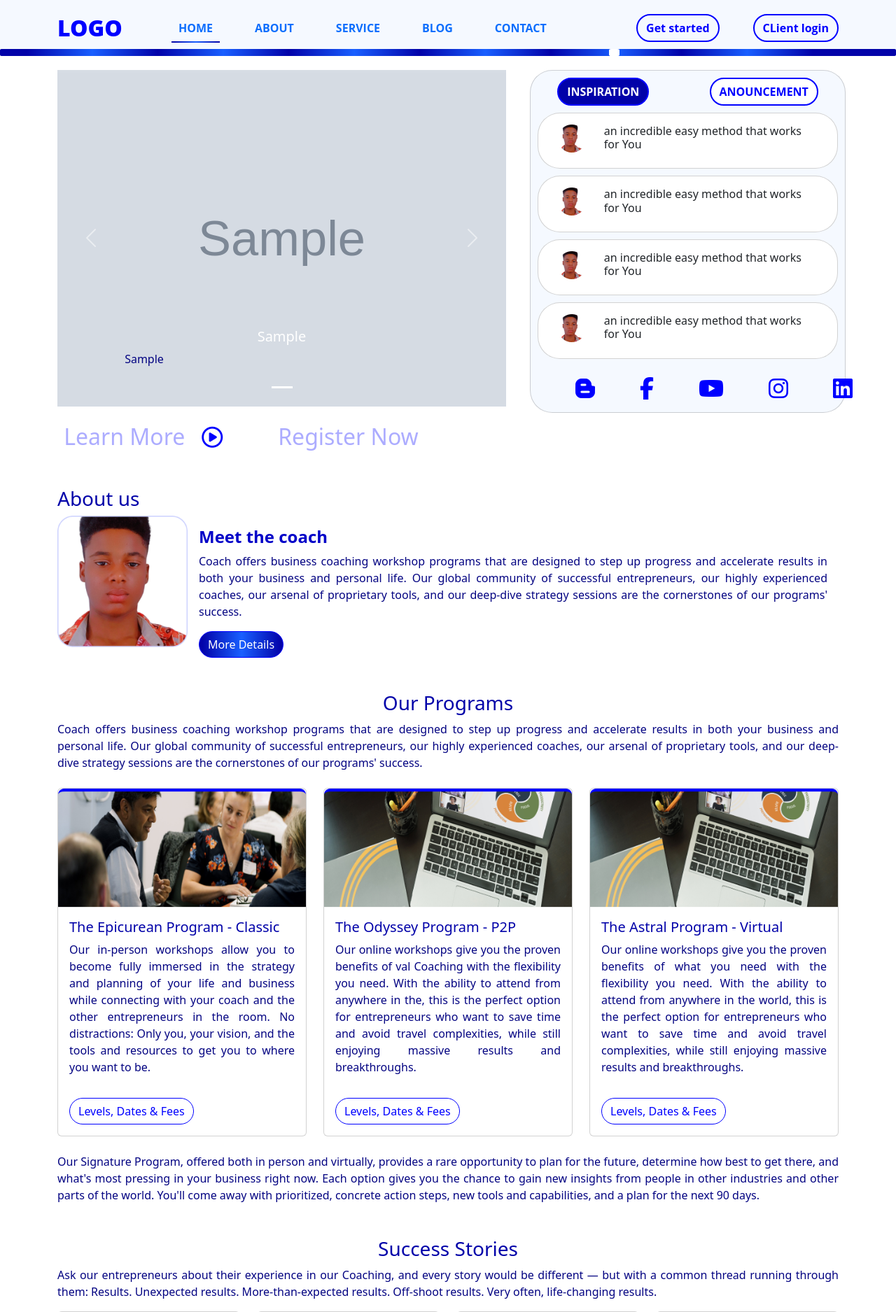
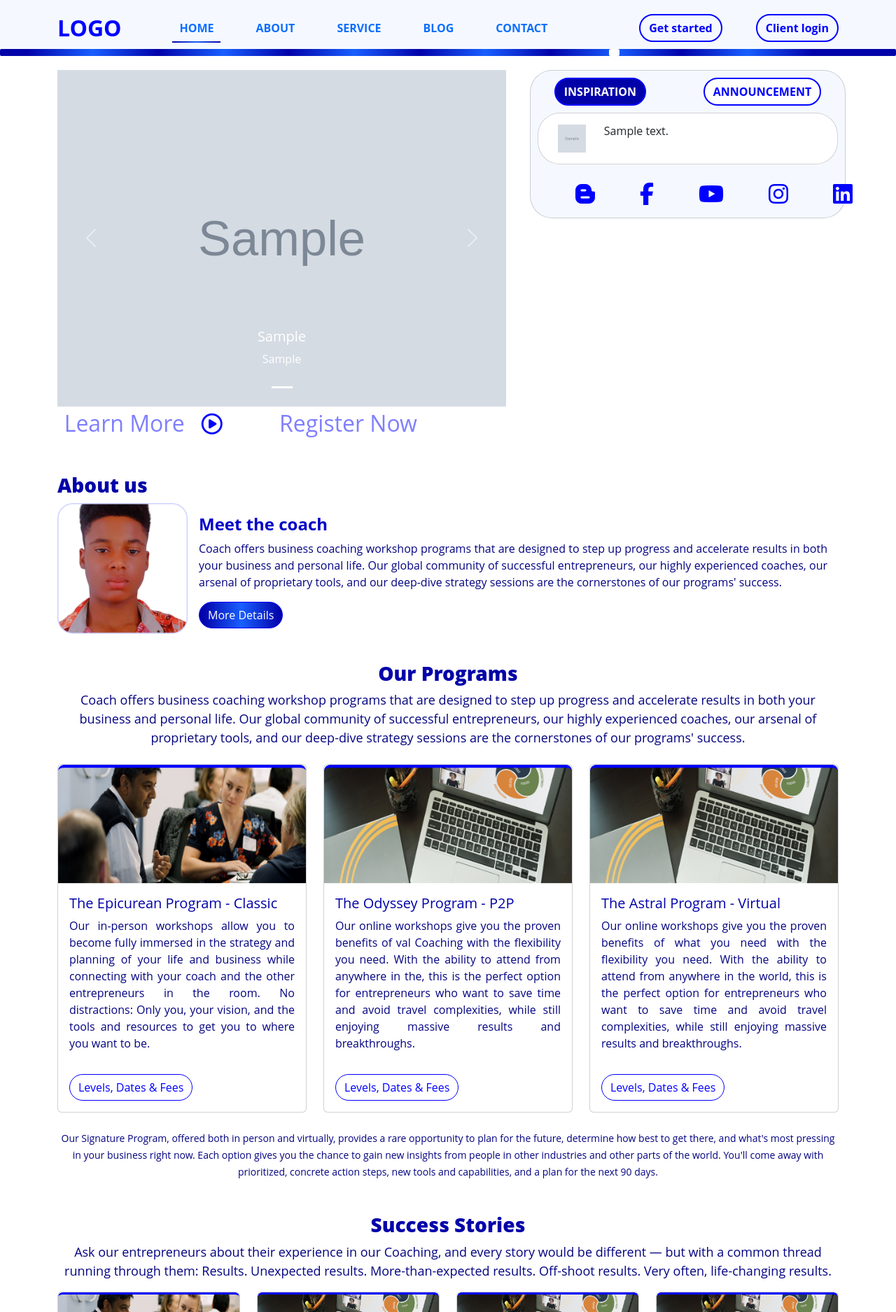
Before and after one commit to jvc-byte/coaching-site, a PHP site: page / in a window 1280 px wide. Shown: the top 1875 px of the page at 70% size. Run offline with PHP 8.4, Linux system fonts and the light colour scheme; tables that the repository leaves empty or names only in its code hold one stand-in row (values such as "Sample post"); grey boxes marked "Sample" are stand-in pictures; some libraries are stand-ins or nearby versions; some web fonts are replaced.

Commit message:
announcement and inspiration card fetching from database, added folder for thier images

```diff
--- a/BLOG SITE/CSS/style.css
+++ b/BLOG SITE/CSS/style.css
@@ -3,11 +3,34 @@
     padding: 0;
     list-style: none;
     box-sizing: border-box;
-    font-family: system-ui, -apple-system, BlinkMacSystemFont, 'Segoe UI', Roboto, Oxygen, Ubuntu, Cantarell, 'Open Sans', 'Helvetica Neue', sans-serif;
+    font-family: Open Sans;
 }
 
 a {
     text-decoration: none;
+}
+
+h3 {
+    color: rgba(2, 2, 169, 1);
+    font-weight: 800;
+}
+
+h1 {
+    color: rgba(2, 2, 169, 1);
+}
+
+h3+p {
+    color: rgb(4, 4, 130);
+    font-size: large;
+}
+
+p small {
+    color: rgb(4, 4, 130);
+}
+
+.modal-body p{
+    color: #0202a9;
+    text-align: justify;
 }
 
 /*******************************************************************************************************************************************************/
@@ -29,9 +52,7 @@ a {
 
 .navbar ul li a {
     padding: 10px 10px;
-    font-family: Open Sans;
     font-size: 1rem;
-    font-style: normal;
     font-weight: 700;
     line-height: 142.857%;
 }
@@ -46,9 +67,7 @@ a {
     border: 2px solid blue;
     background: none;
     color: blue;
-    font-family: Open Sans;
     font-size: 1rem;
-    font-style: normal;
     font-weight: 700;
 }
 
@@ -61,10 +80,8 @@ a {
 
 .navbar-logo {
     color: blue;
-    font-family: Open Sans;
     font-size: 2em;
-    font-style: normal;
-    font-weight: 800;
+    font-weight: 700;
     line-height: 66.667%;
 }
 
@@ -248,9 +265,7 @@ body {
     border-radius: 2rem;
     border: 2px solid blue;
     color: blue;
-    font-family: Open Sans;
     font-size: 1rem;
-    font-style: normal;
     font-weight: 700;
 }
 
@@ -345,7 +360,7 @@ body {
 }
 
 .learnReg {
-    color: rgba(72, 72, 254, 0.45);
+    color: rgba(72, 72, 254, 0.7);
     font-size: xx-large;
 }
 
@@ -421,10 +436,6 @@ body {
 
 /* Underline animation for book sale ends here */
 
-h3 {
-    color: rgba(2, 2, 169, 1);
-}
-
 .card-title {
     color: rgba(2, 2, 169, 1);
 }
@@ -434,14 +445,14 @@ h3 {
     color: white;
 }
 
-p {
-    color: rgb(4, 4, 130);
-    text-align: justify;
-}
-
 #MeetTheCoach,
 #ModalBookTitle {
     color: rgba(2, 2, 200, 1);
+}
+
+.card-body p {
+    color: rgb(4, 4, 130);
+    text-align: justify;
 }
 
 .back-to-top {
--- a/BLOG SITE/include/header.php
+++ b/BLOG SITE/include/header.php
@@ -29,7 +29,7 @@
                 data-bs-target="#signUpModal" data-bs-toggle="modal">Get
                     started</button>
                     <button class="btn btn-outline-primary ms-md-5  customize get-started" type="submit"
-                data-bs-target="#signInModal" id="openSignInModal" data-bs-toggle="modal">CLient login</button>
+                data-bs-target="#signInModal" id="openSignInModal" data-bs-toggle="modal">Client login</button>
             </div>
         </div>
     </nav>
--- a/BLOG SITE/include/ourProgramCard.php
+++ b/BLOG SITE/include/ourProgramCard.php
@@ -102,7 +102,7 @@
     <div class="modal-dialog modal-dialog-centered modal-dialog-scrollable">
         <div class="modal-content BookModal">
             <div class="modal-header">
-                <h1 class="modal-title fs-5" id="staticBackdropLabel">The Odyssey Program - P2P(peer-to-peer)</h1>
+                <h1 class="modal-title fs-5" id="staticBackdropLabel">The Odyssey Program - P2P</h1>
                 <button type="button" class="btn-close" data-bs-dismiss="modal" aria-label="Close"></button>
             </div>
             <div class="modal-body">
--- a/BLOG SITE/include/sliderCard.php
+++ b/BLOG SITE/include/sliderCard.php
@@ -2,75 +2,44 @@
     <div class="btn-toolbar justify-content-evenly" role="toolbar" aria-label="Toolbar with button groups">
         <button id="btn1" class="btn btn-outline-primary inspirebtn" type="submit" data-bs-toggle="inspiration"
             data-bs-target="#inspiration" aria-expanded="false" aria-controls="inspiration">INSPIRATION</button>
-        <button id="btn2" class="btn btn-outline-primary text-end ms-lg-5 anouncebtn"
-            data-bs-toggle="anounce" data-bs-target="#anouncement" aria-expanded="false" aria-controls="anouncement"
-            type="submit">ANOUNCEMENT</button>
+        <button id="btn2" class="btn btn-outline-primary text-end ms-lg-5 anouncebtn" data-bs-toggle="anounce"
+            data-bs-target="#anouncement" aria-expanded="false" aria-controls="anouncement"
+            type="submit">ANNOUNCEMENT</button>
     </div>
 
     <div class="inspire" id="inspiration">
-        <div class="card carde card-body">
-            <div class="container">
-                <div class="row">
-                    <div class="col-2"><img src="image/owner-picture.png" alt="" width="40" height="40"
-                            class="image-fluid"></div>
-                    <div class="col-10">
-                        <h6>an incredible easy method that works for You</h6>
-                    </div>
-                </div>
-            </div>
-        </div>
-        <div class="card carde card-body">
-            <div class="container">
-                <div class="row">
-                    <div class="col-2"><img src="image/owner-picture.png" alt="" width="40" height="40"
-                            class="image-fluid"></div>
-                    <div class="col-10">
-                        <h6>an incredible easy method that works for You</h6>
-                    </div>
-                </div>
-            </div>
-        </div>
-        <div class="card carde card-body">
-            <div class="container">
-                <div class="row">
-                    <div class="col-2"><img src="image/owner-picture.png" alt="" width="40" height="40"
-                            class="image-fluid"></div>
-                    <div class="col-10">
-                        <h6>an incredible easy method that works for You</h6>
-                    </div>
-                </div>
-            </div>
-        </div>
-        <div class="card carde card-body">
-            <div class="container">
-                <div class="row">
-                    <div class="col-2"><img src="image/owner-picture.png" alt="" width="40" height="40"
-                            class="image-fluid"></div>
-                    <div class="col-10">
-                        <h6>an incredible easy method that works for You</h6>
-                    </div>
-                </div>
-            </div>
-        </div>
+        <?php
+        $slider_card_query = "SELECT * FROM slider_card ORDER BY id DESC LIMIT 4";
+        $result = mysqli_query($conn, $slider_card_query);
+
+        while ($row = mysqli_fetch_assoc($result)) {
+            echo '<div class="card carde card-body">';
+            echo '<div class="container">';
+            echo '<div class="row">';
+            echo '<div class="col-2"><img src="' . $row["image"] . '" alt="" width="40" height="40" class="image-fluid"></div>';
+            echo '<div class="col-10">';
+            echo '<h6>' . $row["inspire_text"] . '</h6>';
+            echo '</div>';
+            echo '</div>';
+            echo '</div>';
+            echo '</div>';
+        }
+        ?>
     </div>
 
     <div class="anounce" id="anouncement">
-        <div class="card carde card-body">
-            Any anouncement, recent update or blog goes here.
-        </div>
-        <div class="card carde card-body">
-            Any anouncement, recent update or blog goes here.
-        </div>
-        <div class="card carde card-body">
-            Any anouncement, recent update or blog goes here.
-        </div>
-        <div class="card carde card-body">
-            Any anouncement, recent update or blog goes here.
-        </div>
-        <div class="card carde card-body">
-            Any anouncement, recent update or blog goes here.
-        </div>
+        <?php
+        // Reset the pointer back to the beginning of the results
+        mysqli_data_seek($result, 0);
+
+        while ($row = mysqli_fetch_assoc($result)) {
+            echo '<div class="card carde card-body">';
+            echo $row["announce_text"];
+            echo '</div>';
+        }
+        ?>
     </div>
+
     <div class="card-body socials">
         <a href="#" class="card-link"><i class="fab fa-blogger-b"></i></a>
         <a href="#" class="card-link"><i class="fa-brands fa-facebook-f"></i></a>
--- a/BLOG SITE/index.php
+++ b/BLOG SITE/index.php
@@ -197,11 +197,16 @@ include "include/database_connection.php";
             <!-- Our program card ends -->
             <!-- some texts below our programs card starts -->
             <div class="container-sm text-center mt-4">
-                <p>Our Signature Program, offered both in person and virtually,
-                    provides a rare opportunity to plan for the future, determine how best to get there, and what's most
-                    pressing in your business right now. Each option gives you the chance to gain new insights from
-                    people in other industries and other parts of the world. You'll come away with prioritized, concrete
-                    action steps, new tools and capabilities, and a plan for the next 90 days.
+                <p>
+                    <small>
+                        Our Signature Program, offered both in person and virtually,
+                        provides a rare opportunity to plan for the future, determine how best to get there, and what's
+                        most
+                        pressing in your business right now. Each option gives you the chance to gain new insights from
+                        people in other industries and other parts of the world. You'll come away with prioritized,
+                        concrete
+                        action steps, new tools and capabilities, and a plan for the next 90 days.
+                    </small>
                 </p>
             </div>
             <!-- some texts below our programs card starts -->
```
Also changed, not shown: BLOG SITE/admin/pages/landingpage.php (+82 -103 lines), BLOG SITE/admin/pages/sliderCardproccess.php (added, +55 -0 lines), BLOG SITE/include/ourProgramPageCard.php (+9 -6 lines), BLOG SITE/slidercardimg/6516a731cdc5b_owner-picture.png (added), BLOG SITE/slidercardimg/6516cc11d0e1c_owner-picture.png (added), BLOG SITE/slidercardimg/6516cc516ce5a_owner-picture.png (added), BLOG SITE/slidercardimg/6516cc727e518_owner-picture.png (added).
